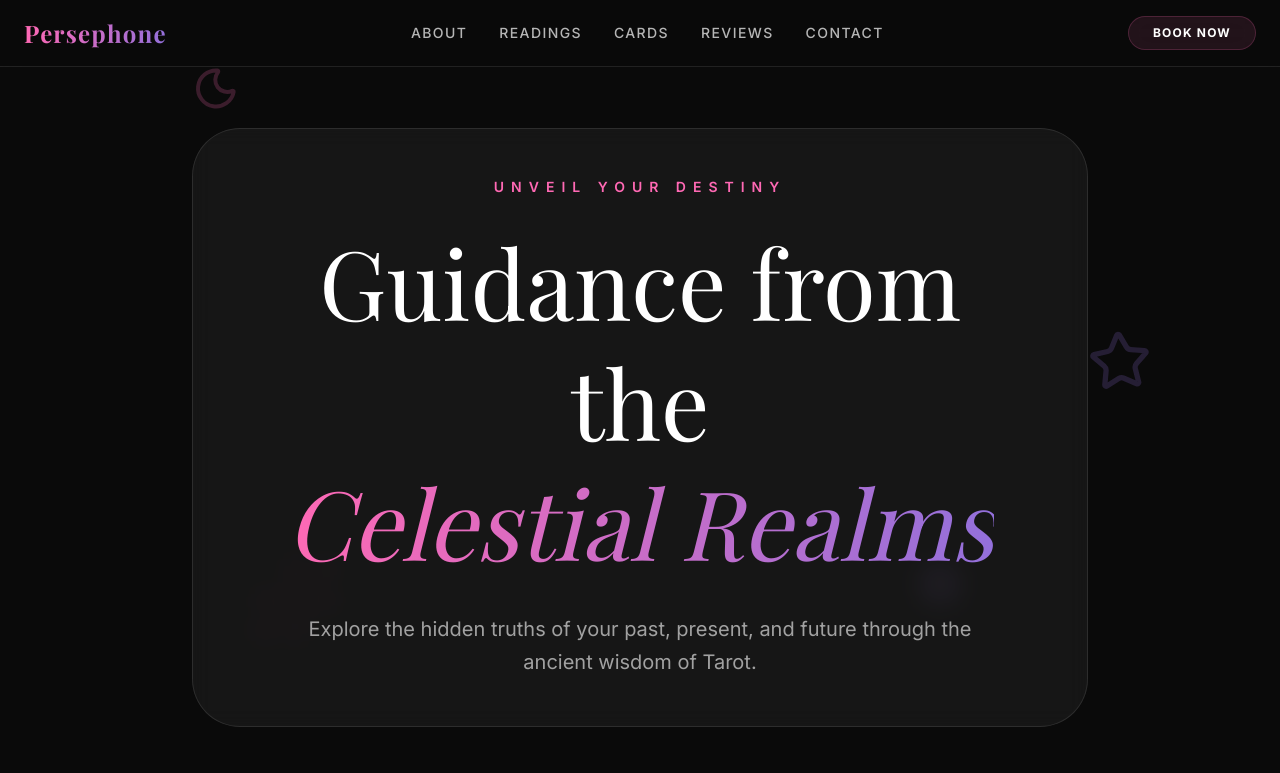
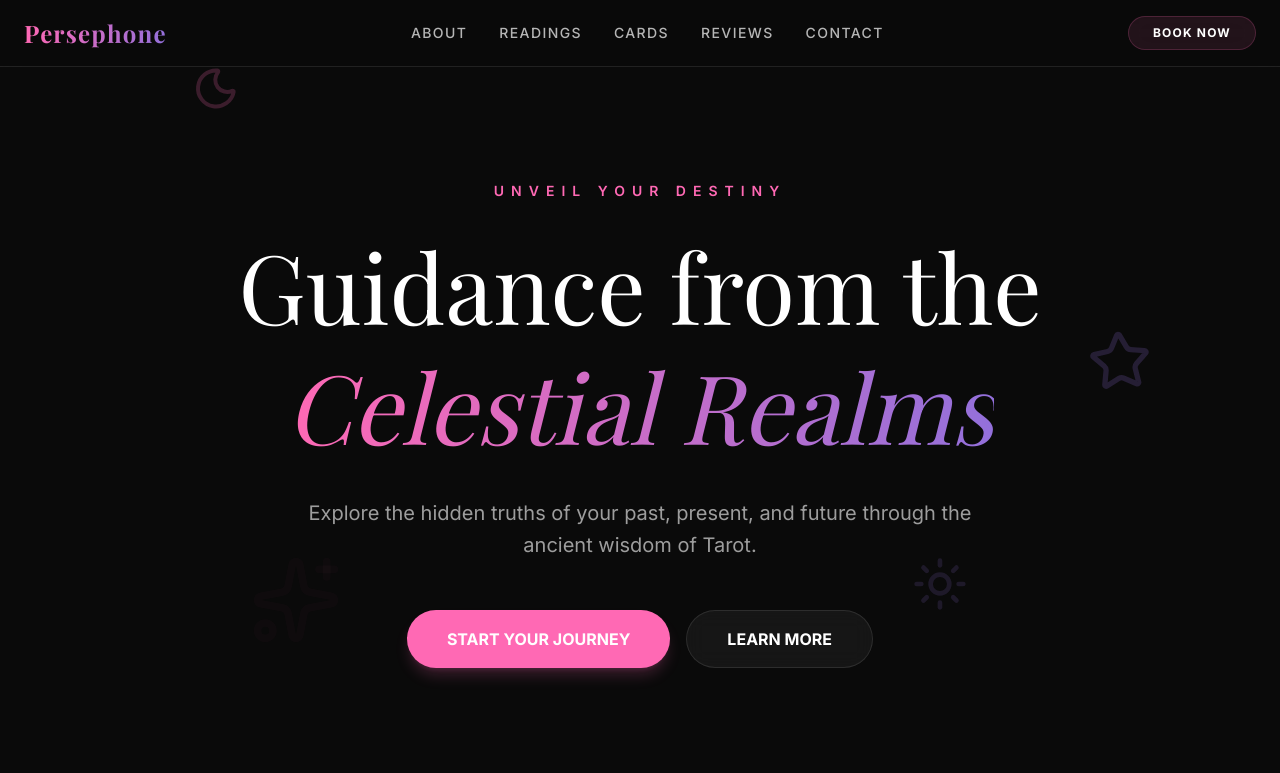
Before and after one commit to YouKnowPrem/Persephone-Tarot-Reader, a React (Vite) app: page / in a window 1280 px wide. Shown: the top 773 px of the page. Built offline with nearby package versions, Linux system fonts and the light colour scheme; a web font is replaced by a local one.

Commit message:
Update Hero.tsx

```diff
--- a/src/components/Hero.tsx
+++ b/src/components/Hero.tsx
@@ -26,7 +26,6 @@ const Hero = () => {
       />
 
       <div className="z-10 max-w-4xl">
-        <div className="glass p-8 md:p-12 mb-12 rounded-[3rem] border border-white/5 bg-mystic-black/20 backdrop-blur-md">
         <motion.p
           initial={{ opacity: 0 }}
           animate={{ opacity: 1 }}
@@ -48,11 +47,10 @@ const Hero = () => {
           initial={{ opacity: 0 }}
           animate={{ opacity: 1 }}
           transition={{ delay: 1, duration: 1 }}
-            className="text-white/60 text-lg md:text-xl max-w-2xl mx-auto leading-relaxed"
+          className="text-white/60 text-lg md:text-xl max-w-2xl mx-auto mb-12 leading-relaxed"
         >
           Explore the hidden truths of your past, present, and future through the ancient wisdom of Tarot.
         </motion.p>
-        </div>
 
         <motion.div
           initial={{ opacity: 0, y: 20 }}
@@ -64,13 +62,13 @@ const Hero = () => {
             href={INSTAGRAM_URL}
             target="_blank"
             rel="noopener noreferrer"
-            className="px-10 py-4 shimmer bg-mystic-pink text-white font-bold rounded-full hover:bg-mystic-pink/80 transition-all shadow-lg shadow-mystic-pink/20 flex items-center justify-center overflow-hidden"
+            className="px-10 py-4 bg-mystic-pink text-white font-bold rounded-full hover:bg-mystic-pink/80 transition-all shadow-lg shadow-mystic-pink/20 flex items-center justify-center"
           >
             START YOUR JOURNEY
           </a>
           <a
             href="#readings"
-            className="px-10 py-4 shimmer-hover glass text-white font-bold rounded-full hover:bg-white/10 transition-all flex items-center justify-center overflow-hidden"
+            className="px-10 py-4 glass text-white font-bold rounded-full hover:bg-white/10 transition-all flex items-center justify-center"
           >
             LEARN MORE
           </a>
```
Lines whose indentation alone changed are shown as unchanged.
